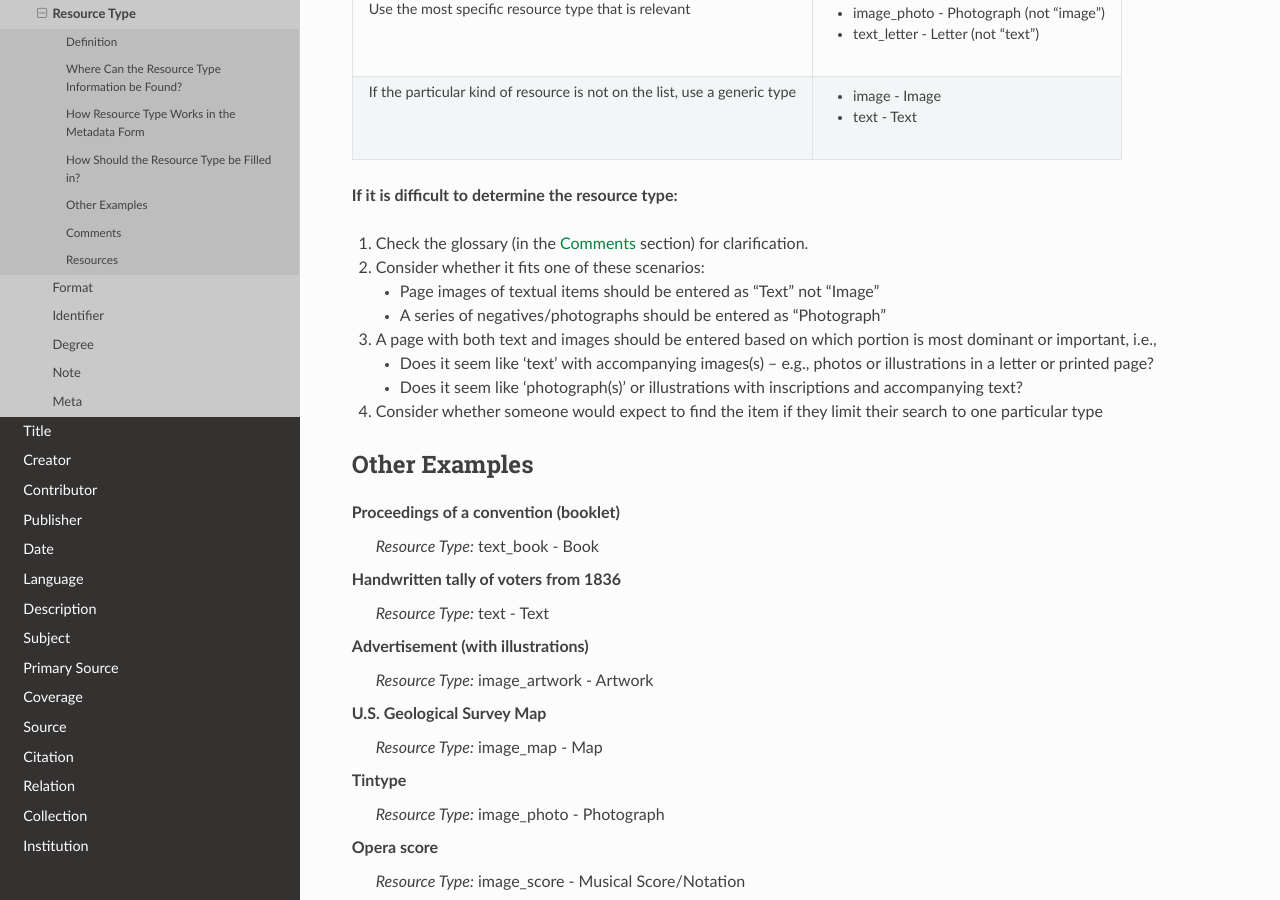
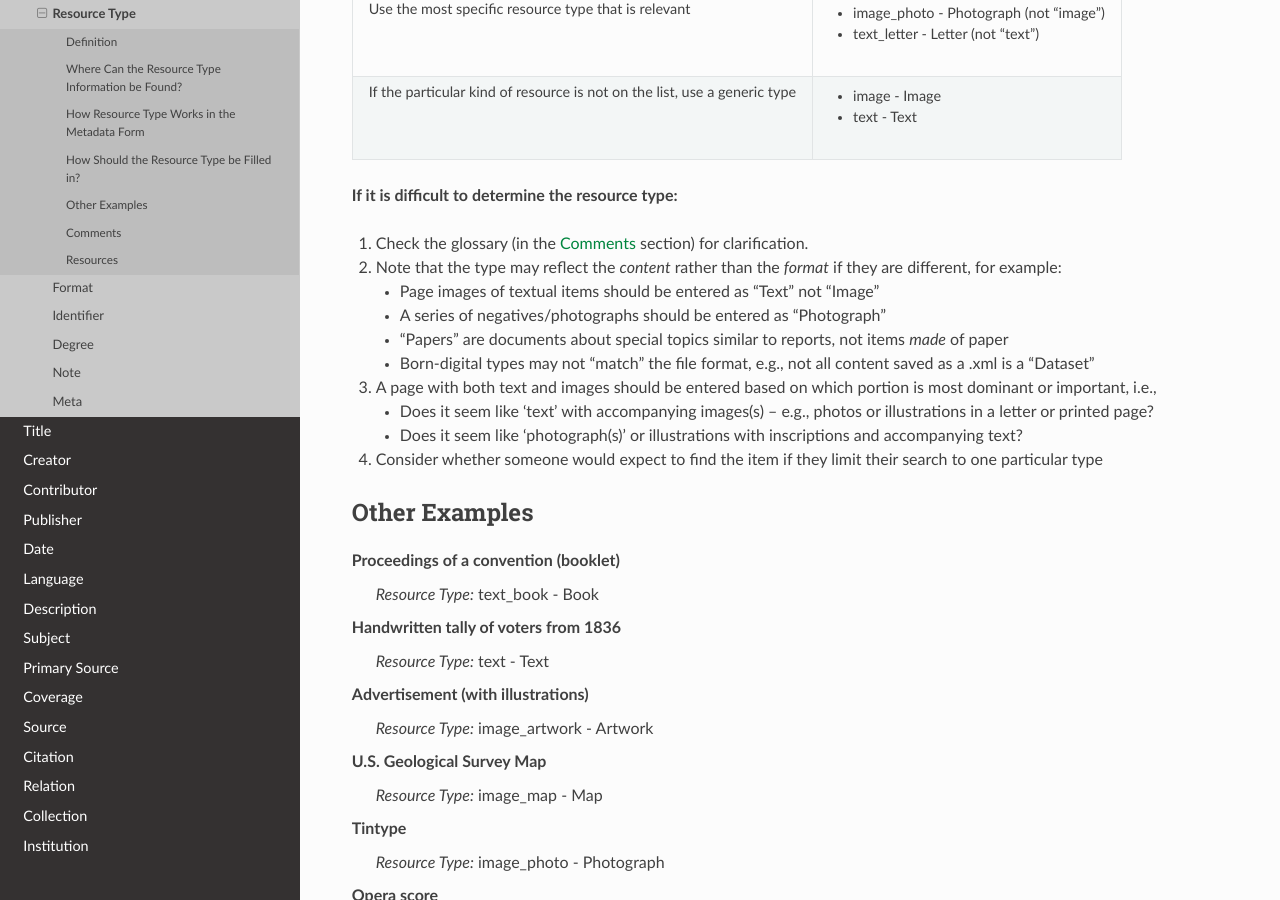
Before and after one commit to unt-libraries/untl-metadata-documentation, a Sphinx documentation site: the page built from docs/fields/resource-type.rst, in a window 1280 px wide and 900 px high, scrolled down 933 px. Built offline with Sphinx 7.4.7 and the Read the Docs theme 2.0.0, drawn with Linux system fonts in a browser that asks for light colours.

Commit message:
minor updates

```diff
--- a/docs/fields/resource-type.rst
+++ b/docs/fields/resource-type.rst
@@ -62,10 +62,12 @@ How Should the Resource Type be Filled in?
 **If it is difficult to determine the resource type:**
 
 1.  Check the glossary (in the :ref:`Comments <type-comments>` section) for clarification.
-2.  Consider whether it fits one of these scenarios:
+2.  Note that the type may reflect the *content* rather than the *format* if they are different, for example:
 
     -   Page images of textual items should be entered as "Text" not "Image"
     -   A series of negatives/photographs should be entered as "Photograph"
+    -   "Papers" are documents about special topics similar to reports, not items *made* of paper
+    -   Born-digital types may not "match" the file format, e.g., not all content saved as a .xml is a "Dataset"
 
 3.  A page with both text and images should be entered based on which
     portion is most dominant or important, i.e.,
```
